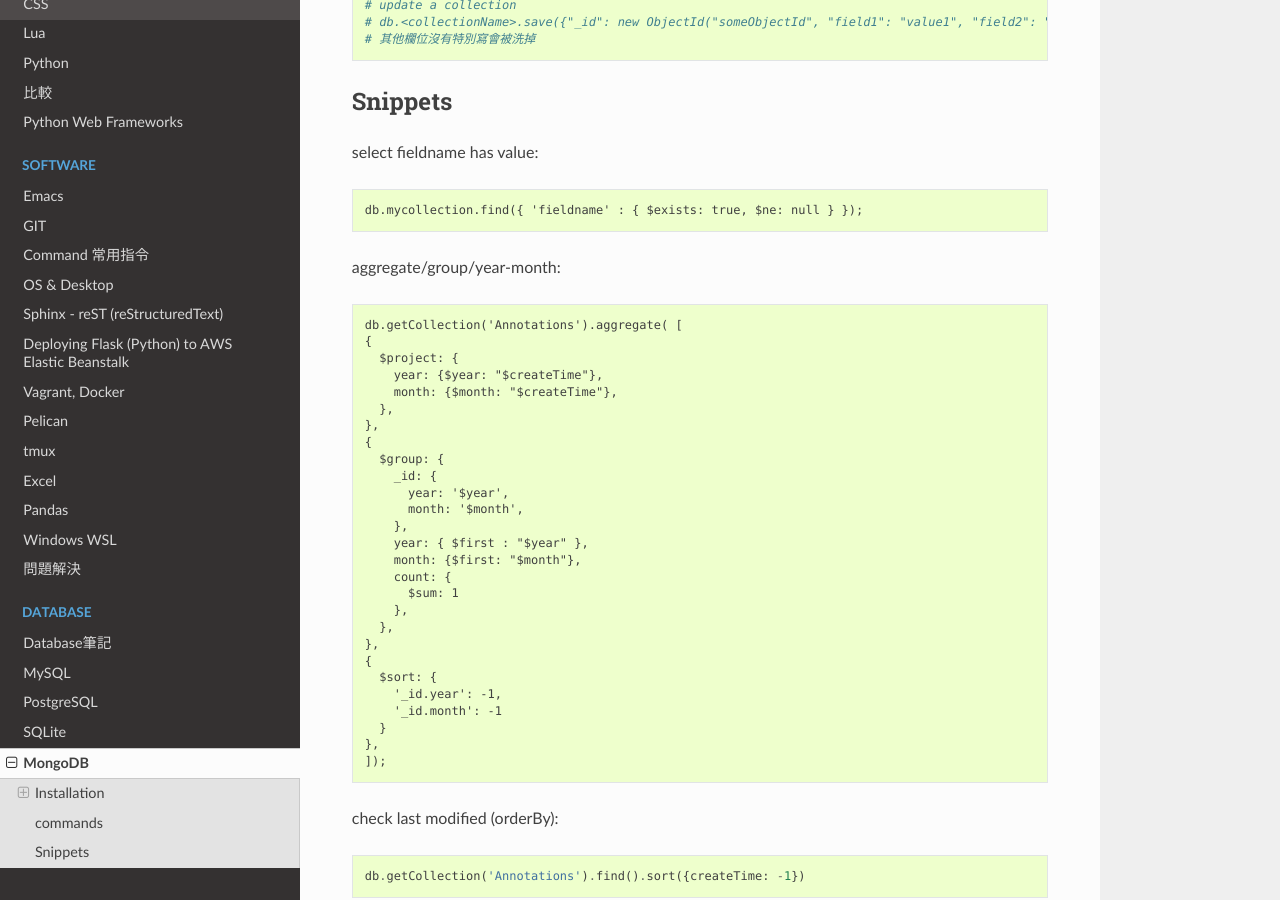
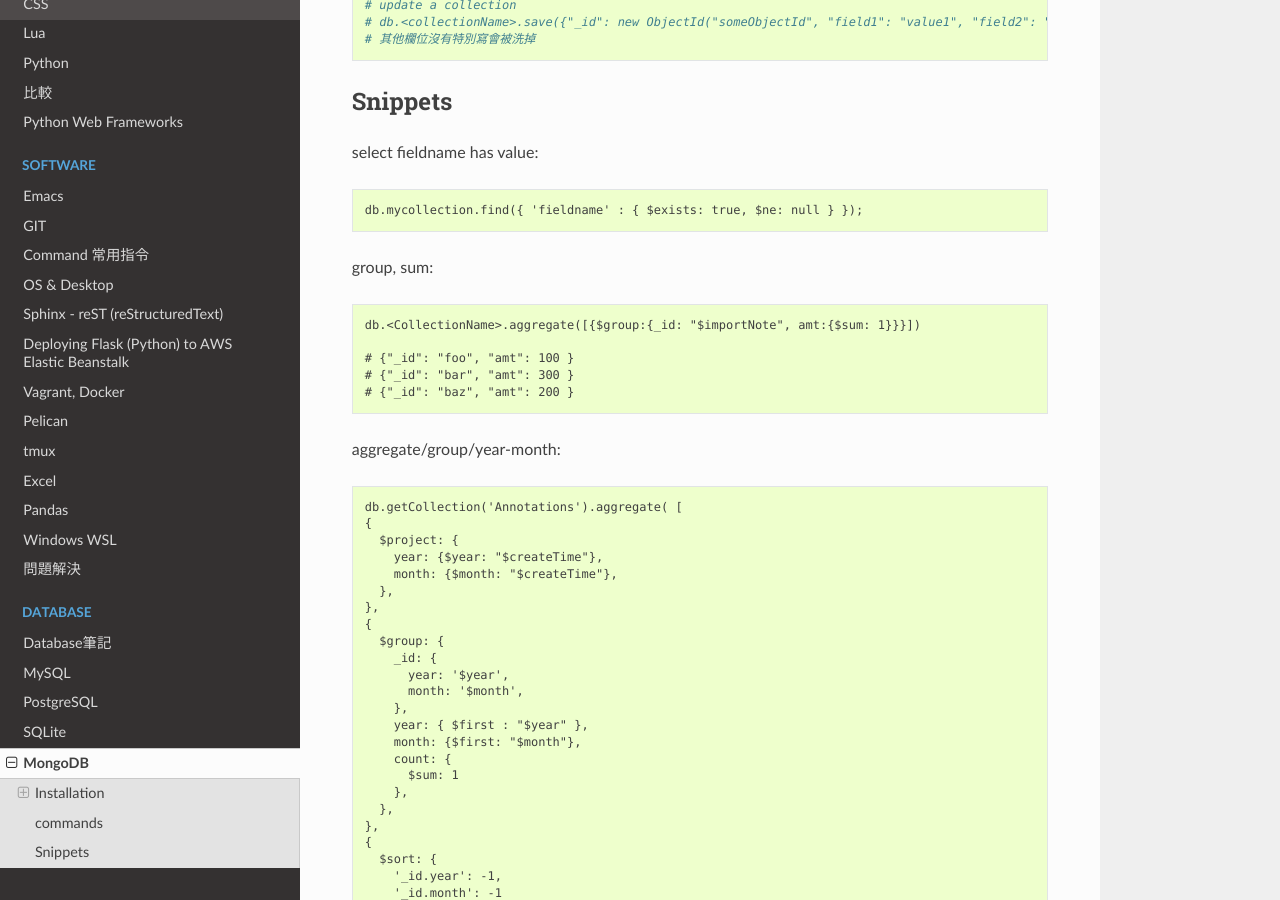
Before and after one commit to moogoo78/comp.suhen.org, a Sphinx documentation site: the page built from docs/source/database/mongodb.rst, in a window 1280 px wide and 900 px high, scrolled down 1433 px. Built offline with Sphinx 7.4.7 and the Read the Docs theme 2.0.0, drawn with Linux system fonts in a browser that asks for light colours.

Commit message:
edited source

```diff
--- a/docs/source/database/mongodb.rst
+++ b/docs/source/database/mongodb.rst
@@ -91,6 +91,17 @@ select fieldname has value:
 
 
 
+group, sum:
+
+.. code-block::
+
+   db.<CollectionName>.aggregate([{$group:{_id: "$importNote", amt:{$sum: 1}}}])
+
+   # {"_id": "foo", "amt": 100 }
+   # {"_id": "bar", "amt": 300 }
+   # {"_id": "baz", "amt": 200 }
+
+
 aggregate/group/year-month:
 
 .. code-block::
```
